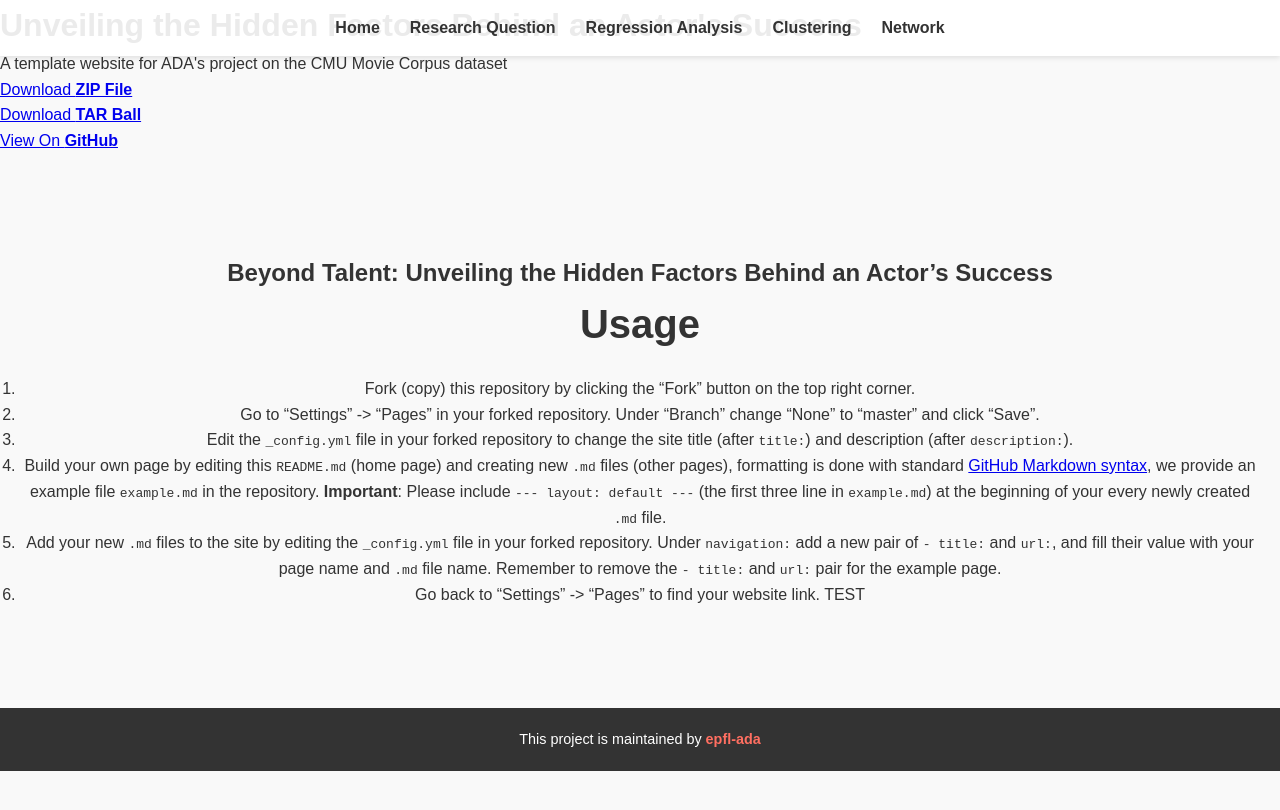
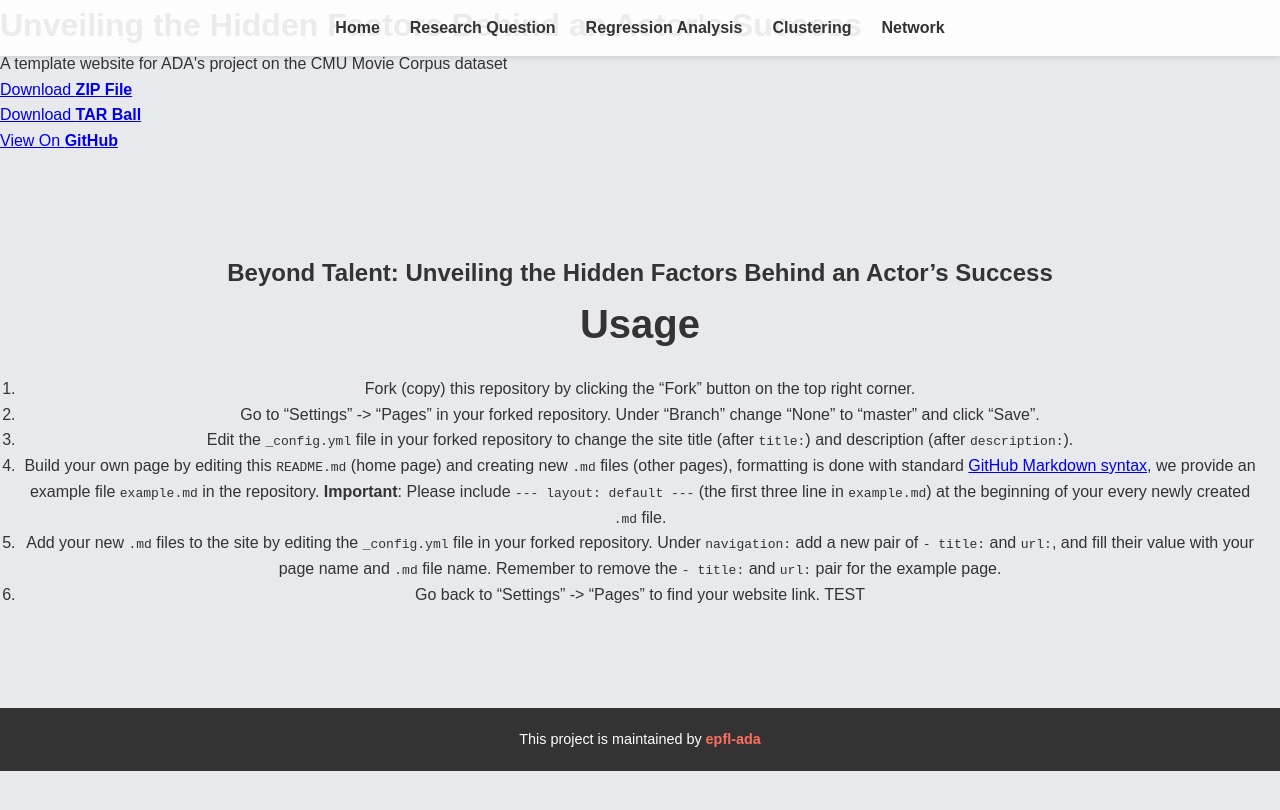
Before and after one commit to epfl-ada/ada-2024-project-arabsdatascientists2024, a Jekyll site: the page built from README.md, in a window 1280 px wide. Shown: the top 810 px of the page. Built offline with Jekyll 4.4.1, drawn with Linux system fonts in a browser that asks for light colours; our own code applies the rules of GitHub Pages for plain Markdown files.

Commit message:
Update styles.css

```diff
--- a/assets/css/styles.css
+++ b/assets/css/styles.css
@@ -9,7 +9,7 @@ body {
     font-family: 'Source Sans Pro', sans-serif;
     line-height: 1.6;
     color: #333;
-    background-color: #f9f9f9;
+    background-color: #e7e9ec;
     margin: 0;
 }
 
```
